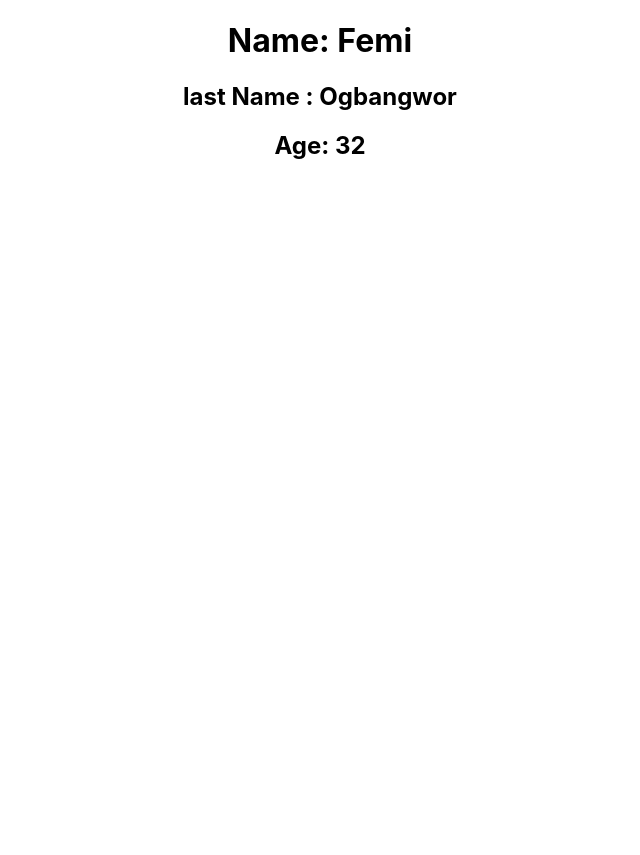
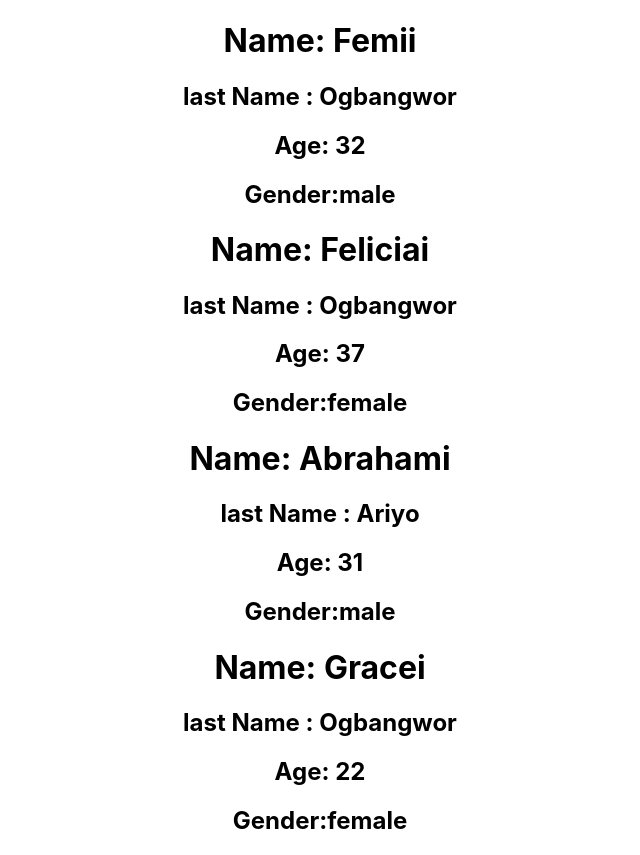
Before and after one commit to femipraize/ReactJS_Tut, a React (Create React App) app in the folder ReactMastery/react-demo/: page / in a window 1280 px wide. Shown: the whole page, without its empty margins (320-960 px from the left). Before the commit the page ends 800 px from the top, so only its background shows below. Built offline with nearby package versions, Linux system fonts and the light colour scheme.

Commit message:
working with props in react

```diff
--- a/ReactMastery/react-demo/src/App.js
+++ b/ReactMastery/react-demo/src/App.js
@@ -1,11 +1,13 @@
 import './App.css';
 
-const Person = () => {
+const Person = (props) => {
   return (
     <>
-    <h1> Name: Femi</h1>
-    <h2> last Name : Ogbangwor</h2>
-    <h2> Age: 32</h2>
+    <h1> Name: {props.name}i</h1>
+    <h2> last Name : {props.lastName}</h2>
+    <h2> Age: {props.age}</h2>
+    <h2> Gender:{props.gender}</h2>
+
     </>
   )
 }
@@ -13,7 +15,12 @@ const Person = () => {
 const App = () =>{
   return (
     <div className="App">
-      <Person />
+      <Person  name='Femi' lastName='Ogbangwor' age='32' gender='male'/>
+      <Person  name='Felicia' lastName='Ogbangwor' age='37' gender='female'/>
+      <Person  name='Abraham' lastName='Ariyo' age='31' gender='male'/>
+      <Person  name='Grace' lastName='Ogbangwor' age='22' gender='female'/>
+
+
     </div>
   );
 }
```
Also changed, not shown: ReactMastery/react-demo/src/Note.txt (added).
